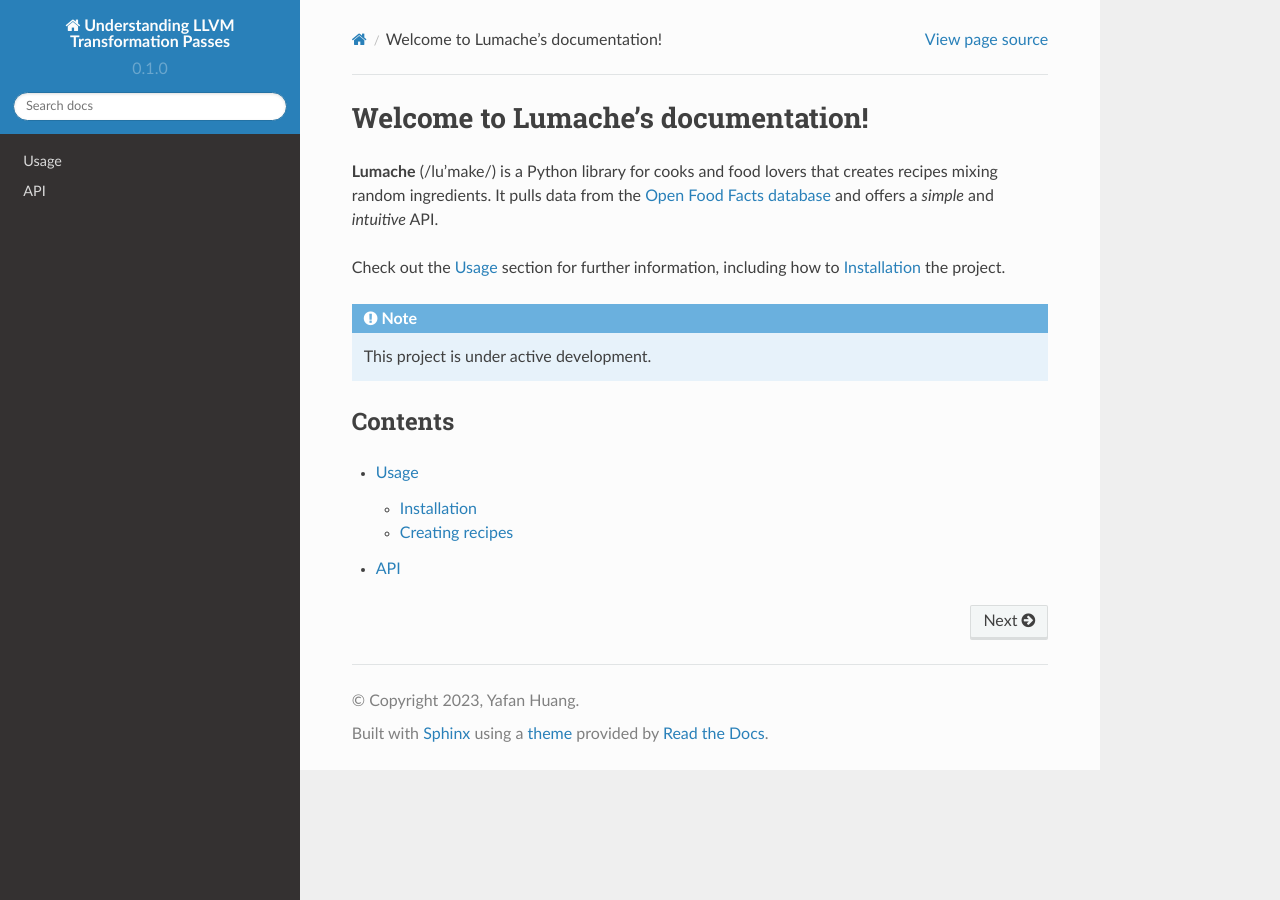
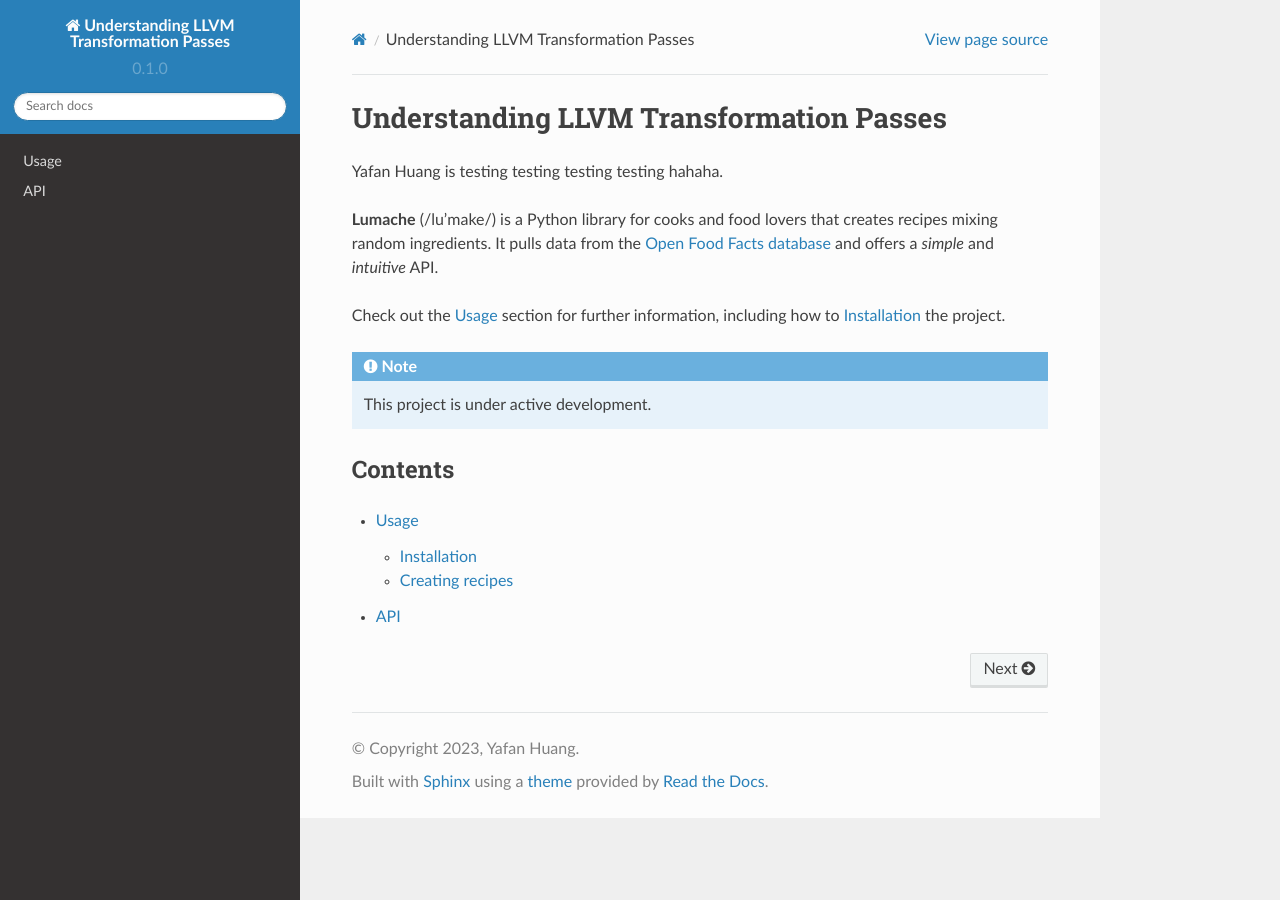
Before and after one commit to hyfshishen/understanding-llvm-transformation-passes, a Sphinx documentation site: the page built from docs/source/index.rst, in a window 1280 px wide. Built offline with Sphinx 7.4.7 and the Read the Docs theme 2.0.0, drawn with Linux system fonts in a browser that asks for light colours.

Commit message:
updating

```diff
--- a/docs/source/index.rst
+++ b/docs/source/index.rst
@@ -1,5 +1,7 @@
-Welcome to Lumache's documentation!
+Understanding LLVM Transformation Passes
 ===================================
+
+Yafan Huang is testing testing testing testing hahaha.
 
 **Lumache** (/lu'make/) is a Python library for cooks and food lovers
 that creates recipes mixing random ingredients.
```
